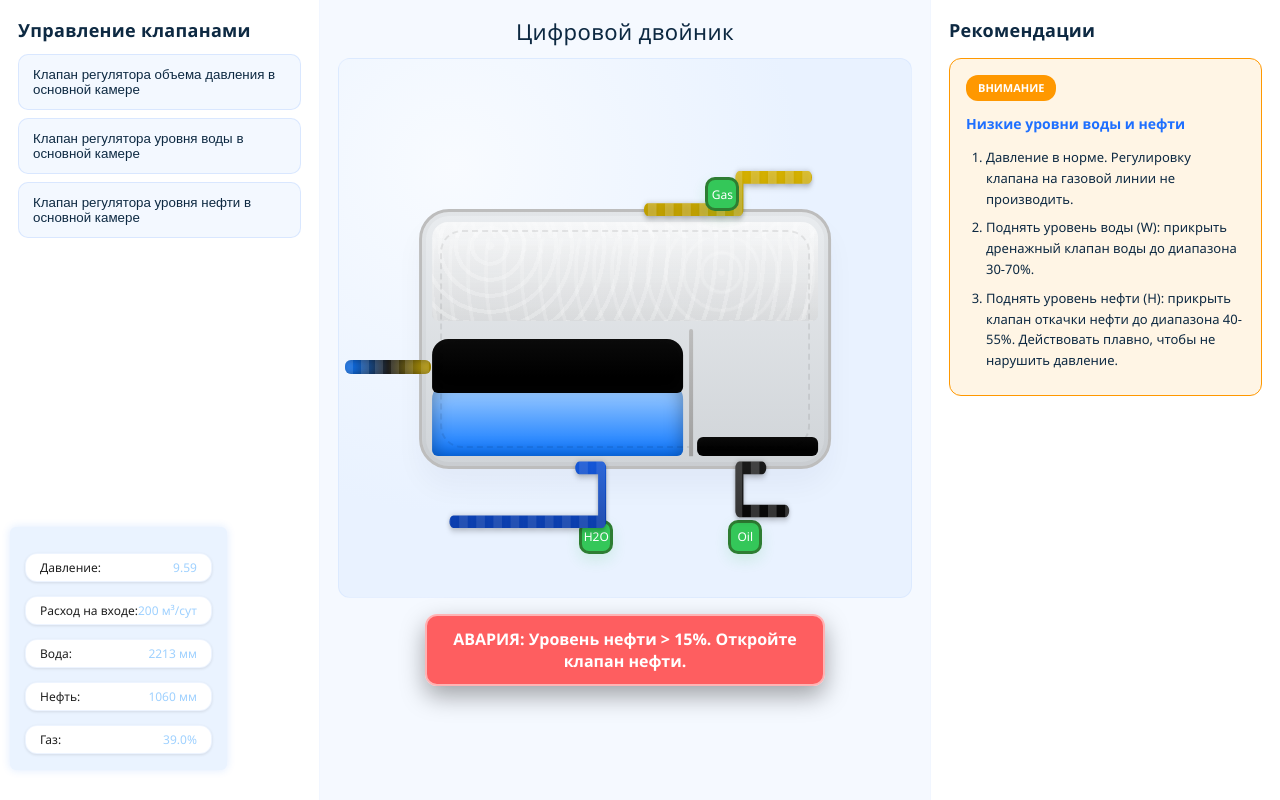
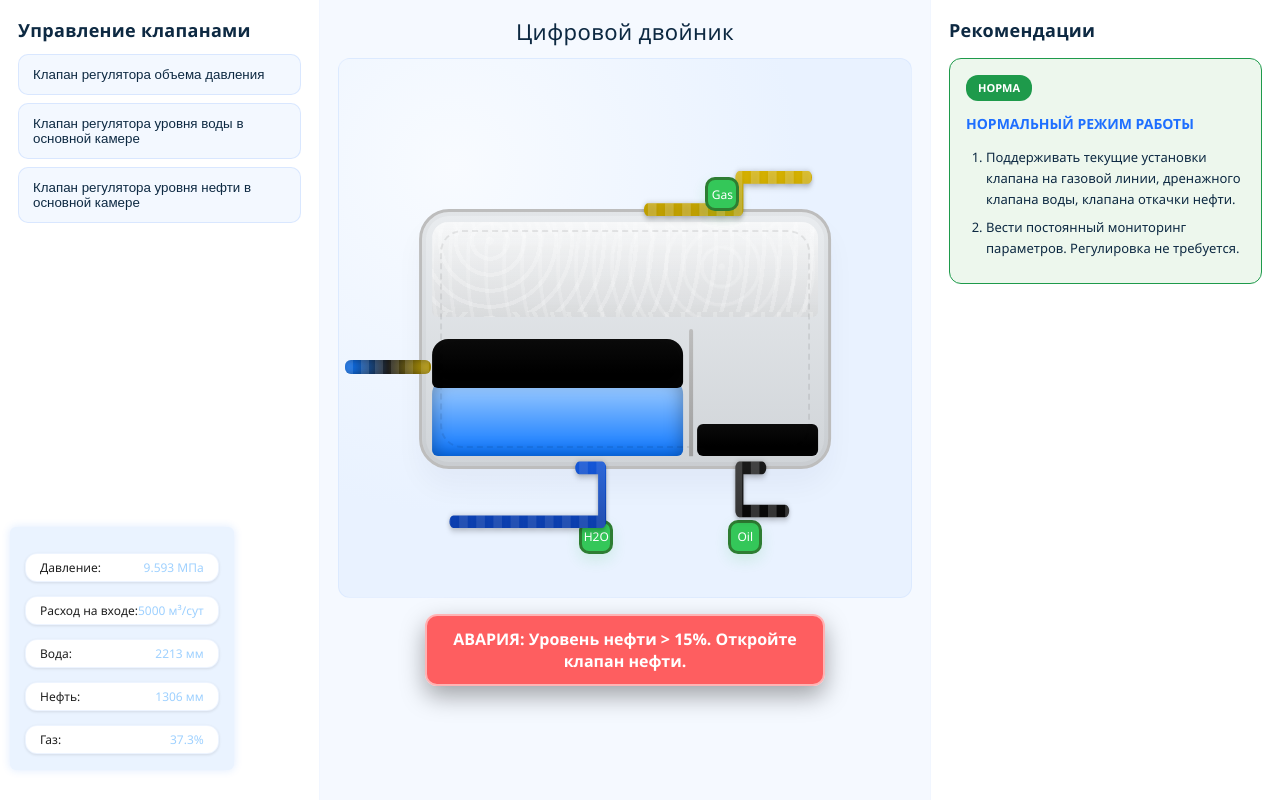
Before and after one commit to nastenkabazhina/XTb-25-1, a plain HTML site: page index.html in a window 1280 px wide. Drawn offline with Linux system fonts and the light colour scheme.

Commit message:
https://github.com/CTLab-ITMO/DigitalTwinBuilder.git

```diff
--- a/index.html
+++ b/index.html
@@ -13,7 +13,7 @@
     <aside class="sidebar">
       <h2>Управление клапанами</h2>
       <div class="tabs">
-        <button class="tab-btn" data-tab="pressureVolume">Клапан регулятора объема давления в основной камере</button>
+        <button class="tab-btn" data-tab="pressureVolume">Клапан регулятора объема давления</button>
         <button class="tab-btn" data-tab="waterLevel">Клапан регулятора уровня воды в основной камере</button>
         <button class="tab-btn" data-tab="oilLevel">Клапан регулятора уровня нефти в основной камере</button>
       </div>
--- a/js/controller.js
+++ b/js/controller.js
@@ -35,6 +35,17 @@ class SeparatorController {
    * Привязка обработчиков контролов
    */
   bindControls() {
+    // Обновление показателя расхода на входе при инициализации и изменениях
+    const updateInletFlowText = () => {
+      const inletFlow = this.model.state.inletFlow || 5000; // по умолчанию 5000
+      const inletFlowText = document.getElementById('inletFlowText');
+      if (inletFlowText) {
+        inletFlowText.textContent = inletFlow + ' м³/сут';
+      }
+    };
+    updateInletFlowText();
+    this.model.subscribe(() => updateInletFlowText());
+
     // Клапан регулятора давления (газ)
     const gasSlider = document.getElementById('gas');
     const gasValDisplay = document.getElementById('gasVal');
@@ -52,6 +63,11 @@ class SeparatorController {
         const pressure = 2.5 * gasValue; // Простая линейная зависимость
         if (pressureValDisplay) {
           pressureValDisplay.textContent = pressure.toFixed(2);
+          // Обновляем левый нижний индикатор давления
+          const leftBottomPressure = document.getElementById('pressureMPa');
+          if (leftBottomPressure) {
+            leftBottomPressure.textContent = pressure.toFixed(3) + ' МПа';
+          }
         }
 
         // Обновляем состояние клапана
@@ -90,6 +106,11 @@ class SeparatorController {
         if (this.model.state.waterValve !== valveOpen) {
           this.model.updateParameter('waterValve', valveOpen);
           this.updateValves();
+        }
+        // Обновляем левый нижний индикатор воды
+        const leftBottomWater = document.getElementById('waterLevelText');
+        if (leftBottomWater) {
+          leftBottomWater.textContent = waterVal.toFixed(3) + ' мм';
         }
       });
       waterLevelSlider.dispatchEvent(new Event('input'));
@@ -169,7 +190,12 @@ class SeparatorController {
   updatePressure() {
     const pressure = this.model.calculatePressure();
     this.view.updatePressure(pressure);
-    this.view.updateControlValue('pressureMPa', pressure.toFixed(2));
+    // Обновляем левый нижний индикатор давления
+    const leftBottomPressure = document.getElementById('pressureMPa');
+    if (leftBottomPressure) {
+      leftBottomPressure.textContent = pressure.toFixed(3) + ' МПа';
+    }
+
     this.checkAlerts();
   }
 
--- a/js/model.js
+++ b/js/model.js
@@ -10,7 +10,7 @@ class SeparatorModel {
       // Регулятор давления
       kvs: 0.5,           // Раскрытие клапана (0-1)
       flow: 100,          // Расход жидкости (м³/сут)
-      inletFlow: 200,     // Входной поток (м³/сут)
+      inletFlow: 5000,     // Входной поток (м³/сут)
 
       // Регулятор воды (новые параметры)
       waterK: 0.5,        // Степень открытия клапана (0-1)
--- a/js/view.js
+++ b/js/view.js
@@ -96,13 +96,9 @@ class SeparatorView {
   updatePressure(pressure) {
     // `pressure` приходит в МПа (МегаПаскали)
     // kPa = MPa * 1000, Pa = MPa * 1_000_000
-    const kPa = Number(pressure) * 1000;
-    const formattedKpa = this.format(kPa, 0);
-    if (this.elements.pressureOut) {
-      this.elements.pressureOut.textContent = formattedKpa + " кПа";
-    }
+    const textValue = this.format(pressure, 3) + " МПа";
     if (this.elements.pressureMPa) {
-      this.elements.pressureMPa.textContent = this.format(pressure, 3) + " МПа";
+      this.elements.pressureMPa.textContent = textValue;
     }
   }
 
```
